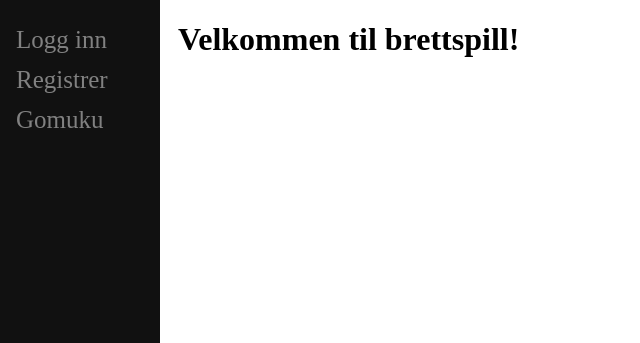
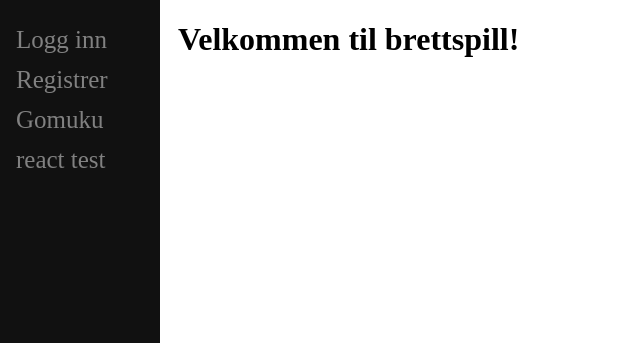
Before and after one commit to espenhoh/brettspill, a Django app: page / in a window 1280 px wide. Shown: the top 343 px of the page, without its empty margins (0-640 px from the left). Run offline with Django 3.2, Linux system fonts and the light colour scheme.

Commit message:
Legger til react test i menyen

```diff
--- a/templates/brettspill/base.html
+++ b/templates/brettspill/base.html
@@ -54,6 +54,7 @@
             <a href="/register">Registrer</a>
         {%  endif %}
         <a href="/gomuku">Gomuku</a>
+        <a href="/frontend">react test</a>
     </div>
     <div class="content">
         {% block bodyblock %}
```
